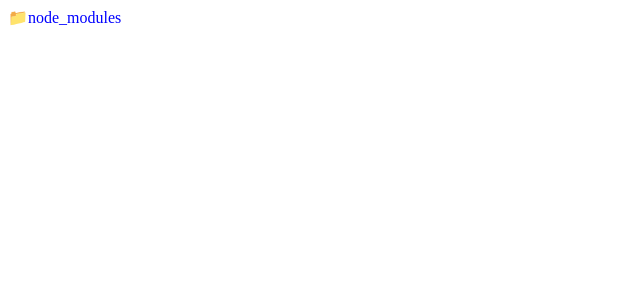
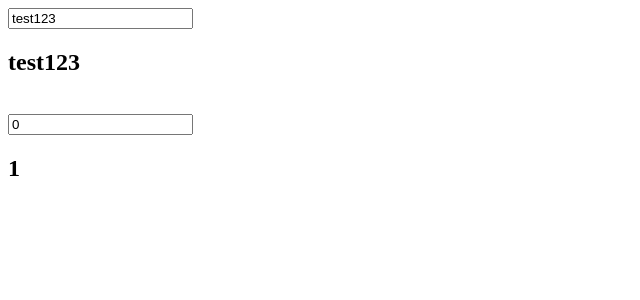
Before and after one commit to timchao0825/React.js-Training, a React (Create React App) app: page / in a window 1280 px wide. Shown: the top 300 px of the page, without its empty margins (0-640 px from the left). Built offline with nearby package versions, Linux system fonts and the light colour scheme.

Commit message:
Array Training , React Form

```diff
--- a/es6.js
+++ b/es6.js
@@ -113,9 +113,9 @@ const z = point.z;
 
 const {x, y, z} = point;
 
-也可以直接解開
+// 也可以直接解開
 
-const draw = ({ x, y, z}) => { ....... };
+// const draw = ({ x, y, z}) => { ....... };
 
 const circleArea = radius => radius * radius * Math.PI;
 
--- /dev/null
+++ b/src/form/App.js
@@ -0,0 +1,45 @@
+import React, { Component } from 'react';
+
+class App extends Component {
+  state = {
+    text:'test123',
+    number:0,
+  }
+  onChangeText(elem){
+    this.setState({
+      text: elem.target.value,
+    })
+  }
+  onChangeNum(elem){
+    this.setState({
+      number: parseInt(elem.target.value),
+    })
+  }
+  render() {
+    const {text , number} = this.state;
+    // const {} = this.state;
+    return (
+      <div>
+        <div>
+          <input
+            type="text"
+            value={text}
+            onChange={this.onChangeText.bind(this)}
+          />
+          <h2>{text}</h2>
+        </div>
+        <br/>
+        <div>
+          <input
+            type="number"
+            value={number}
+            onChange={this.onChangeNum.bind(this)}
+          />
+          <h2>{number + 1}</h2>
+        </div>
+      </div>
+    );
+  }
+}
+
+export default App;
--- a/src/index.js
+++ b/src/index.js
@@ -42,5 +42,9 @@ import ReactDOM from 'react-dom';
 // ReactDOM.render(<List /> , document.getElementById('root'));
 
 // file tree
-import App from './filetree/App.js'
+// import App from './filetree/App.js'
+// ReactDOM.render(<App /> , document.getElementById('root'));
+
+// form
+import App from './form/App.js';
 ReactDOM.render(<App /> , document.getElementById('root'));
```
Also changed, not shown: arrayTraining.js (+57 -1 lines).
